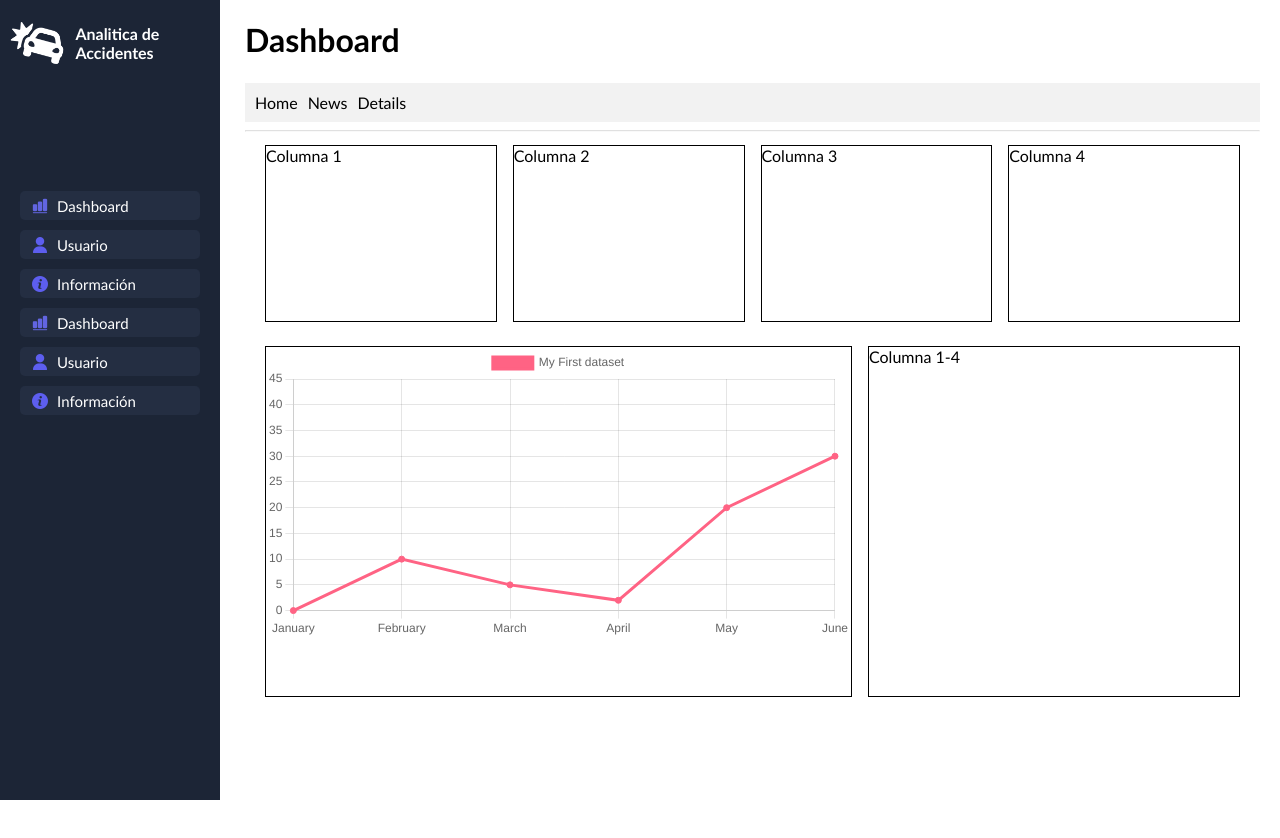
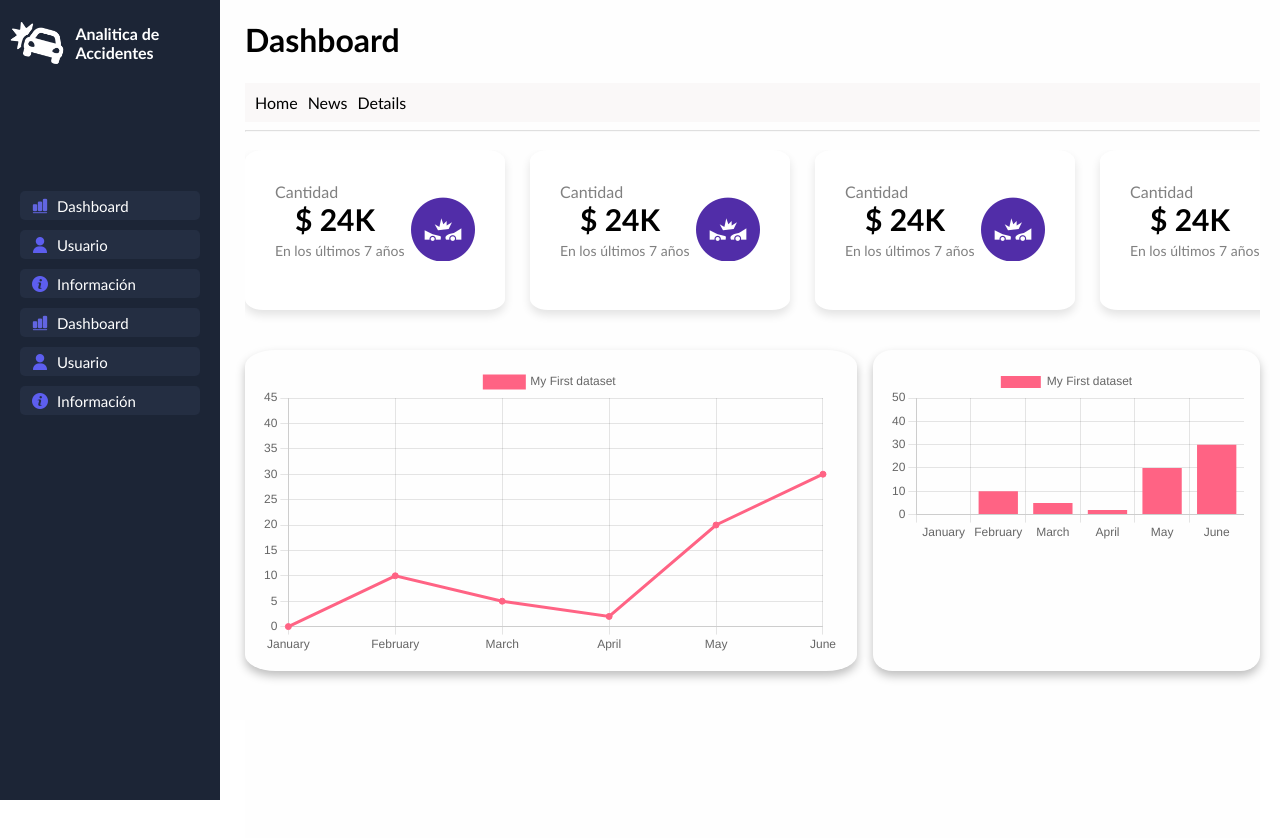
Before and after one commit to DaniloJ0/Frontend_PF, a React (Create React App) app in the folder app/: page / in a window 1280 px wide. Shown: the top 838 px of the page. Before the commit the page ends 800 px from the top, so only its background shows below. Built offline with nearby package versions, Linux system fonts and the light colour scheme.

Commit message:
Add :lipstick: : Finish Home Template

```diff
--- a/app/src/App.css
+++ b/app/src/App.css
@@ -6,5 +6,6 @@
 .container {
   display: flex;
   height: 100vh;
-  font-family: 'Gill Sans', 'Gill Sans MT', Calibri, 'Trebuchet MS', sans-serif;;
+  font-family: 'Gill Sans', 'Gill Sans MT', Calibri, 'Trebuchet MS', sans-serif;
+  background-color: rgba(254,254,254,255);
 }
--- a/app/src/components/contentMain/ContenidoMain.jsx
+++ b/app/src/components/contentMain/ContenidoMain.jsx
@@ -1,7 +1,8 @@
 import React from "react";
 import Chart from "chart.js/auto";
-import { Line } from "react-chartjs-2";
+import { Line, Bar } from "react-chartjs-2";
 import "./contenidoMain.css";
+import SquadItem from "../squadItem/SquadItem";
 const labels = ["January", "February", "March", "April", "May", "June"];
 
 const data = {
@@ -21,16 +22,18 @@ function ContenidoMain() {
   return (
     <div className="container">
       <div className="row-squad">
-        <div className="col col1">Columna 1</div>
-        <div className="col col2">Columna 2</div>
-        <div className="col col3">Columna 3</div>
-        <div className="col col4">Columna 4</div>
+        <SquadItem />
+        <SquadItem />
+        <SquadItem />
+        <SquadItem />
       </div>
       <div className="row-graph">
-        <div className="col col3-4">
-            <Line data={data} />
+        <div className="col-Graphs col3-4">
+          <Line data={data} />
         </div>
-        <div className="col col1-4">Columna 1-4</div>
+        <div className="col-Graphs col1-4">
+        <Bar data={data} />
+        </div>
       </div>
     </div>
   );
--- a/app/src/components/contentMain/contenidoMain.css
+++ b/app/src/components/contentMain/contenidoMain.css
@@ -1,56 +1,40 @@
 .container {
   display: flex;
   flex-direction: column;
-    height: 70vh;
-    gap: 1rem;
+  height: 90vh;
 }
 
 .row-squad {
   display: flex;
-    flex-wrap: wrap;
-    height: 50%;
-    gap: 1rem;
-    padding: 5px 20px;
+  overflow-x: auto;
+  width: 100%;
+  max-height: 90%;
+  gap: 25px;
+  margin-top: 10px;
+
 }
-
 
 .row-graph {
   display: flex;
+  /* align-items: center; */
   flex-wrap: wrap;
-    height: 100%;
+  max-height: 50%;
   gap: 1rem;
-    padding: 5px 20px;
 }
 
-  .col {
-    border: 1px solid black;
-  }
-
-  .col1 {
-    flex-grow: 1;
-    height: 100%;
-}
-
-.col2 {
-    flex-grow: 1;
-    height: 100%;
-}
-
-.col3 {
-    flex-grow: 1;
-    height: 100%;
-}
-
-.col4 {
-    flex-grow: 1;
-    height: 100%;
+.col-Graphs {
+  border-radius: 5%;
+  box-shadow: rgba(0, 0, 0, 0.25) 0px 5px 10px;
 }
 
 .col3-4 {
+  padding: 1rem;
   flex-grow: 2.8;
   max-width: 60%;
 }
+
 .col1-4 {
-    flex-grow: 2;
-    height: 100%;
+  width: 100%;
+  max-width: 35%;
+  padding: 1rem;
 }
--- a/app/src/components/navbar/navbar.css
+++ b/app/src/components/navbar/navbar.css
@@ -1,5 +1,5 @@
 .navbar {
-  background-color: #f2f2f2;
+  background-color: #faf8f8;
   padding: 10px;
   margin-top: 16px;
 }
--- /dev/null
+++ b/app/src/components/squadItem/SquadItem.jsx
@@ -0,0 +1,20 @@
+import React from 'react'
+import './squadItem.css'
+import logo from '../../img/auto_64.png'
+
+function SquadItem() {
+  return (
+    <div className="col">
+          <div className="amount">
+            <p>Cantidad</p>
+            <p>$ 24K</p>
+            <p> En los últimos 7 años </p>
+          </div>
+          <div className="log_squad">
+            <img src={logo} alt="" />
+          </div>
+        </div>
+  )
+}
+
+export default SquadItem
--- /dev/null
+++ b/app/src/components/squadItem/squadItem.css
@@ -0,0 +1,45 @@
+.col {
+  width: 25%;
+  min-width: 200px;
+  height: 200px;
+  max-width: 90%;
+  max-height: 80%;
+  border-radius: 7%;
+  background-color: #fff;
+  box-shadow: rgba(0, 0, 0, 0.11) 0px 5px 10px;
+  display: flex;
+  justify-content: space-between;
+  align-items: center;
+  padding: 0 30px;
+}
+
+
+.amount{
+  position: relative;
+  bottom: 10px;
+  min-width: 90px;
+}
+
+.amount p:nth-child(1), p:nth-child(3){
+  color: gray;
+}
+
+
+.amount p:nth-child(3){
+  color: gray;
+  font-size: 14px;
+  margin-top: 5px;
+}
+
+.amount p:nth-child(2){
+  position: relative;
+  left: 20px;
+  font-weight: bold;
+  font-size: 30px;
+}
+
+
+.log_squad{
+  min-width: 50px;
+  /* width: 20%  */
+}
```
Also changed, not shown: app/src/img/auto_64.png (added), 1 other file (tests, documents, lock files or other folders). Lines whose indentation alone changed are shown as unchanged.
